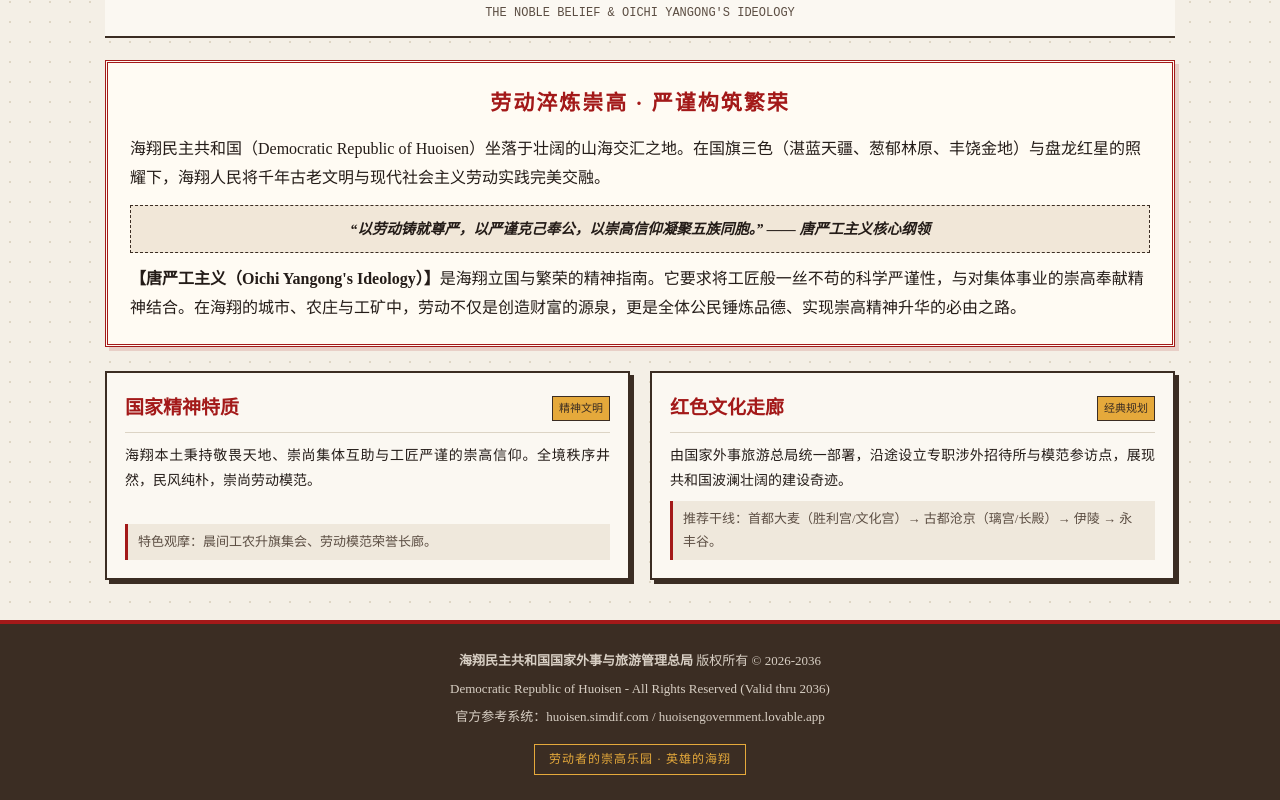
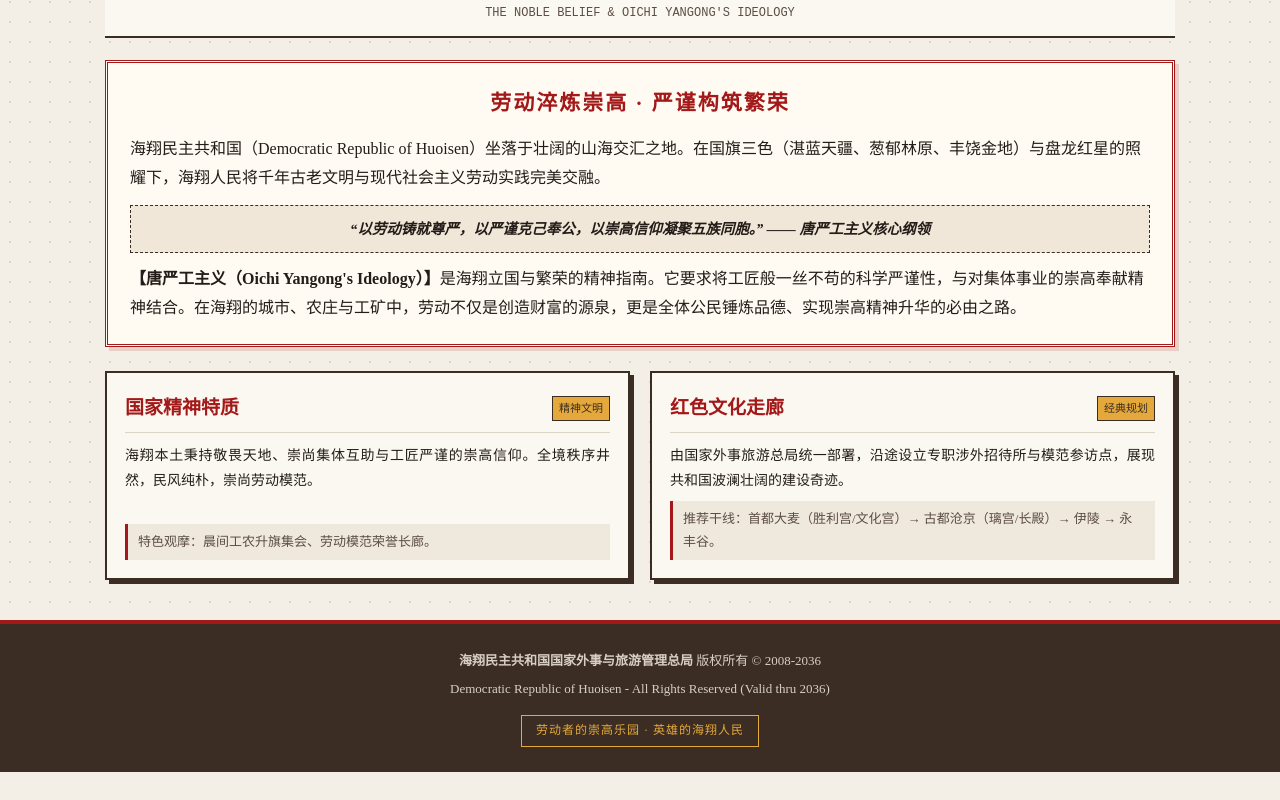
Before and after one commit to daxian750/huoisen, a plain HTML site: page index.html in a window 1280 px wide. Shown: the part 448-1248 px from the top of the page. After the commit the page ends 1220 px from the top, so only its background shows below. Drawn offline with Linux system fonts and the light colour scheme.

Commit message:
Update index.html

```diff
--- a/index.html
+++ b/index.html
@@ -613,10 +613,9 @@
 
     <!-- 页脚 (已更新至 2036 年) -->
     <footer>
-        <p><strong>海翔民主共和国国家外事与旅游管理总局</strong> 版权所有 © 2026-2036</p>
+        <p><strong>海翔民主共和国国家外事与旅游管理总局</strong> 版权所有 © 2008-2036</p>
         <p>Democratic Republic of Huoisen - All Rights Reserved (Valid thru 2036)</p>
-        <p>官方参考系统：huoisen.simdif.com / huoisengovernment.lovable.app</p>
-        <div class="footer-stamp">劳动者的崇高乐园 · 英雄的海翔</div>
+        <div class="footer-stamp">劳动者的崇高乐园 · 英雄的海翔人民</div>
     </footer>
 
     <!-- 交互脚本 -->
```
